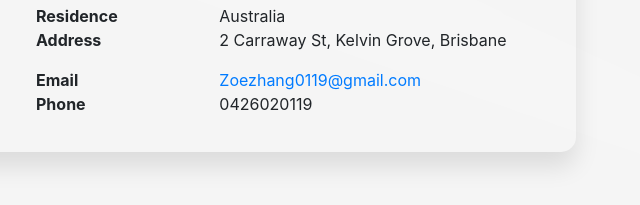
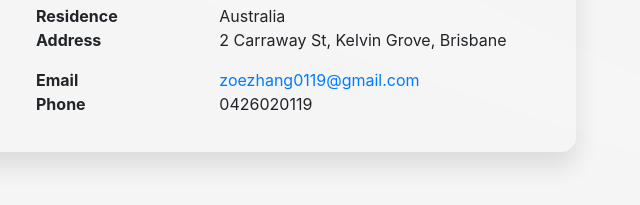
Before and after one commit to ZOEZHANG0119/ZOEZHANG0119.github.io, a plain HTML site: page index.html in a window 1280 px wide. Shown: the part 407-612 px from the top of the page, 619-1259 px from the left. Drawn offline with nearby package versions, Linux system fonts and the light colour scheme.

Commit message:
Email address

```diff
--- a/index.html
+++ b/index.html
@@ -82,8 +82,8 @@
                                     <strong>Email</strong>                                    </strong>
                                 </div>
                                 <div class="col-8">
-                                    <a href="mailto:email@email.com">
-                                        Zoezhang0119@gmail.com
+                                    <a href="mailto:zoezhang0119@gmail.com">
+                                        zoezhang0119@gmail.com
                                     </a>
                                 </div>
                             </div>
```
